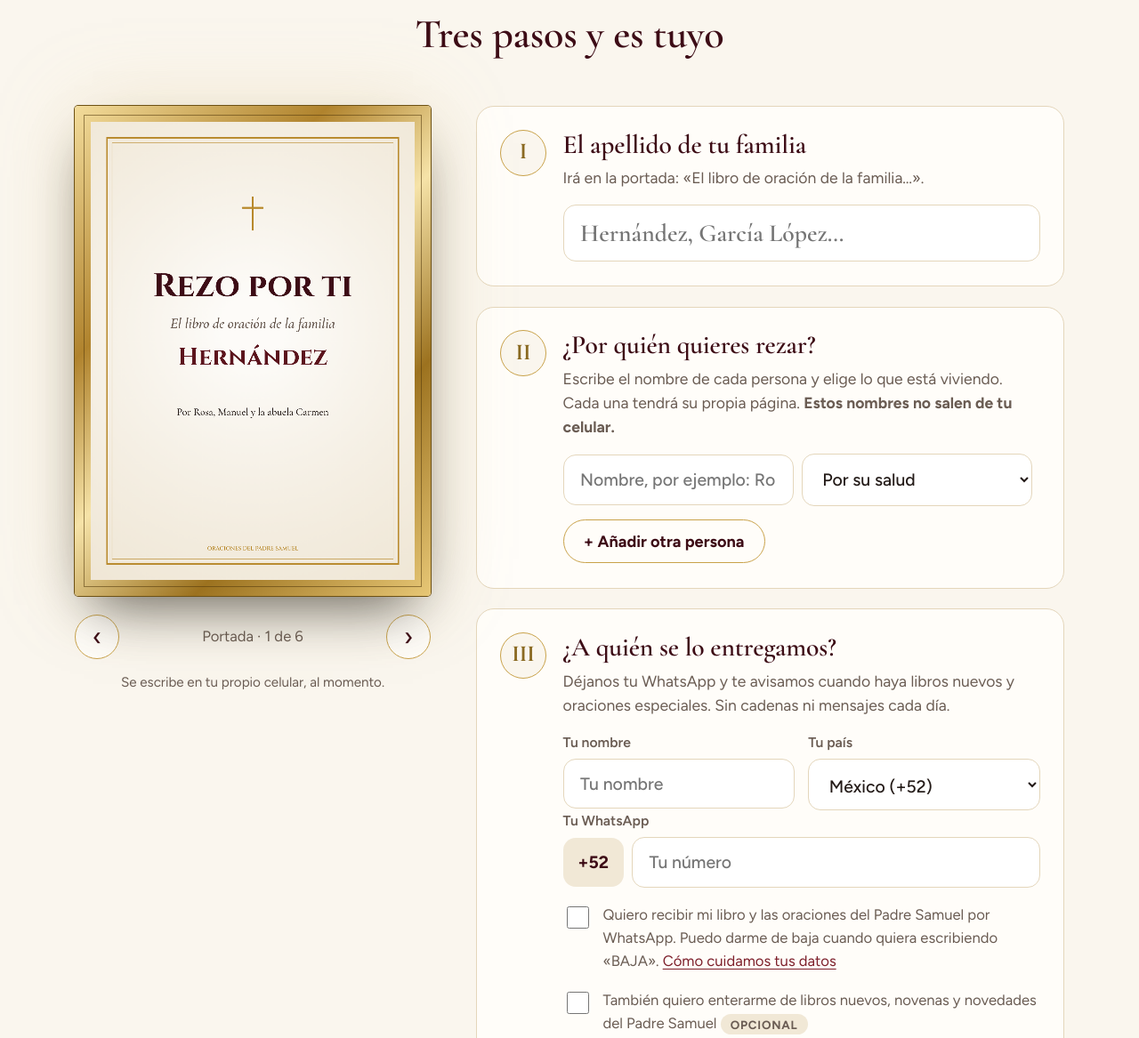
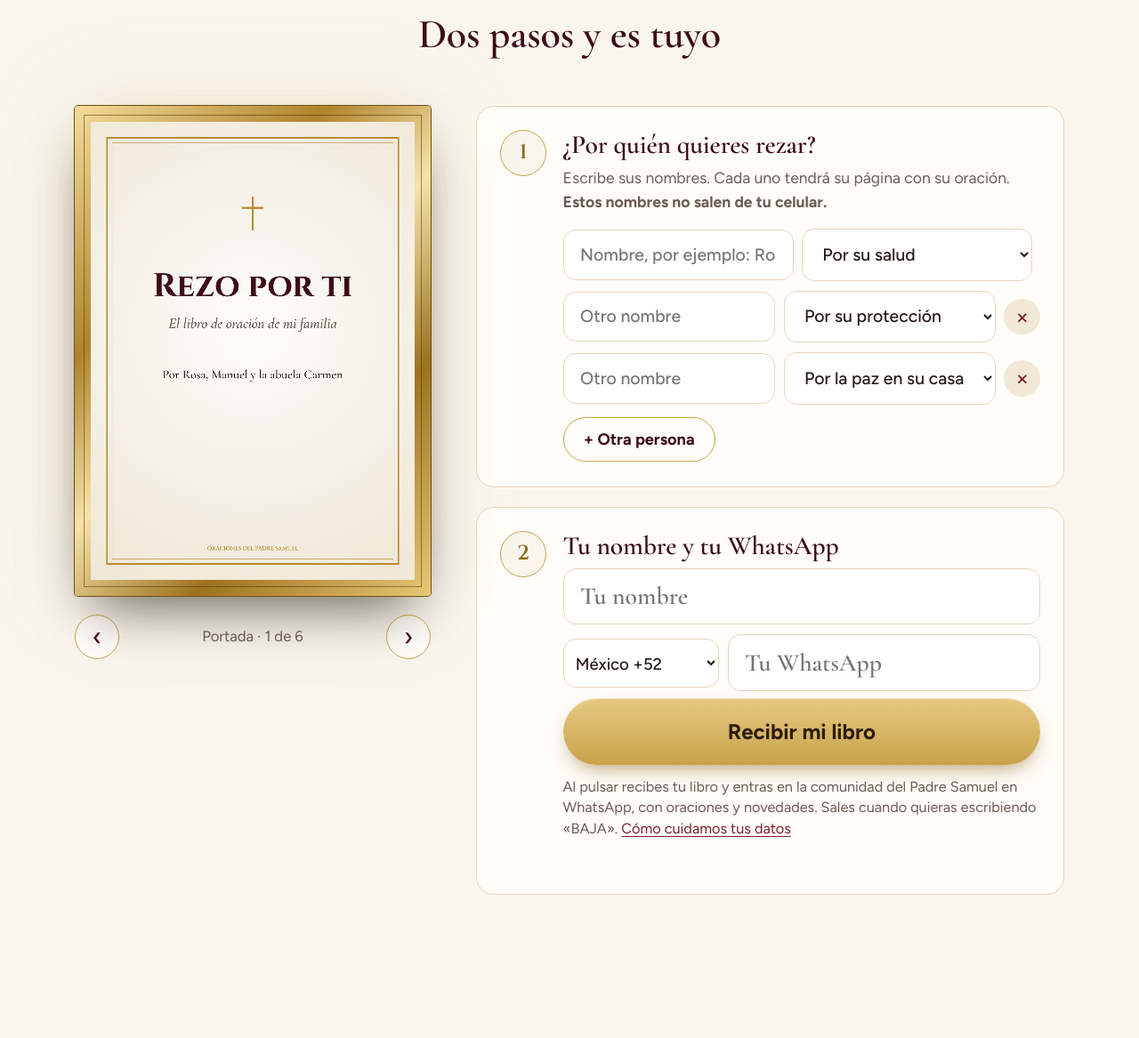
Before and after one commit to padresamuel/padresamuel.github.io, a plain HTML site: page rezo/index.html in a window 1280 px wide. Shown: the part 964-2131 px from the top of the page at 89% size. Drawn offline with nearby package versions, Linux system fonts and the light colour scheme.

Commit message:
Rezo por ti más sencillo: dos pasos, sin casillas, entra directo a la comunidad
Co-Authored-By: Claude Opus 5.5 <noreply@anthropic.com>

```diff
--- a/estilos.css
+++ b/estilos.css
@@ -274,3 +274,12 @@ details p{color:var(--suave);margin:.6rem 0 0}
 .final-com{margin-top:2.2rem}
 @media (max-width:640px){.persona{grid-template-columns:1fr auto}.persona select{grid-column:1/2}.persona .quita{grid-row:1/3;grid-column:2}.descargas.dos{grid-template-columns:1fr}}
 @media (max-width:640px){.previa .marco.pequeno{max-width:230px;margin:0 auto}.hojear{max-width:300px;margin:.7rem auto 0}}
+
+.boton.enorme{font-size:1.3rem;padding:1.25rem 2rem}
+.boton.verde{background:#25d366;color:#08331a;box-shadow:0 10px 24px -10px rgba(16,120,60,.8)}
+.tel .prefijo{width:auto;max-width:9.5rem;padding:.75rem .5rem;font-size:1rem}
+#nombre{margin:.4rem 0 .6rem}
+.letra-peq{font-size:.88rem;color:var(--suave);margin:.7rem 0 0;line-height:1.45}
+.final-mini{margin-top:1.6rem}.enlace{all:unset;cursor:pointer;color:var(--oro2);text-decoration:underline;font-size:.95rem}
+@media (max-width:640px){.tel{grid-template-columns:1fr}.tel .prefijo{max-width:none;width:100%}}
+body[data-seccion="rezo"] .wa-fija{display:none}body[data-seccion="rezo"].con-wa{padding-bottom:0}
--- a/rezo/index.html
+++ b/rezo/index.html
@@ -34,7 +34,7 @@
 <section id="taller" class="taller">
   <div class="taller-cab">
     <p class="antetitulo">Tu libro</p>
-    <h2>Tres pasos y es tuyo</h2>
+    <h2>Dos pasos y es tuyo</h2>
   </div>
 
   <div class="taller-cuerpo">
@@ -42,63 +42,42 @@
       <div class="previa-sticky">
         <div class="marco pequeno"><canvas id="cvPag" width="1240" height="1754" aria-label="Vista previa de la página"></canvas></div>
         <div class="hojear"><button type="button" id="ant" aria-label="Página anterior">‹</button><span id="numPag">Portada</span><button type="button" id="sig" aria-label="Página siguiente">›</button></div>
-        <p class="nota-previa">Se escribe en tu propio celular, al momento.</p>
       </div>
     </aside>
 
-    <div class="pasos">
+    <form id="form" class="pasos" novalidate>
       <article class="paso">
-        <span class="num">I</span>
+        <span class="num">1</span>
         <div>
-          <h3><label for="apellido">El apellido de tu familia</label></h3>
-          <p class="ayuda">Irá en la portada: «El libro de oración de la familia…».</p>
-          <input id="apellido" class="campo grande" maxlength="28" autocomplete="family-name" placeholder="Hernández, García López…">
+          <h3>¿Por quién quieres rezar?</h3>
+          <p class="ayuda">Escribe sus nombres. Cada uno tendrá su página con su oración. <strong>Estos nombres no salen de tu celular.</strong></p>
+          <div id="personas" class="personas"></div>
+          <button type="button" id="mas" class="boton claro mas">+ Otra persona</button>
         </div>
       </article>
 
       <article class="paso">
-        <span class="num">II</span>
+        <span class="num">2</span>
         <div>
-          <h3>¿Por quién quieres rezar?</h3>
-          <p class="ayuda">Escribe el nombre de cada persona y elige lo que está viviendo. Cada una tendrá su propia página. <strong>Estos nombres no salen de tu celular.</strong></p>
-          <div id="personas" class="personas"></div>
-          <button type="button" id="mas" class="boton claro mas">+ Añadir otra persona</button>
+          <h3>Tu nombre y tu WhatsApp</h3>
+          <input id="nombre" class="campo grande" autocomplete="given-name" maxlength="60" placeholder="Tu nombre" aria-label="Tu nombre">
+          <div class="tel"><select id="pais" class="campo prefijo" aria-label="Tu país"></select><input id="tel" class="campo grande" type="tel" inputmode="tel" autocomplete="tel-national" maxlength="18" placeholder="Tu WhatsApp" aria-label="Tu número de WhatsApp"></div>
+          <input id="web" name="web" class="trampa" tabindex="-1" autocomplete="off" aria-hidden="true">
+          <button class="boton ancho enorme" type="submit">Recibir mi libro</button>
+          <p class="letra-peq">Al pulsar recibes tu libro y entras en la comunidad del Padre Samuel en WhatsApp, con oraciones y novedades. Sales cuando quieras escribiendo «BAJA». <a href="../privacidad/">Cómo cuidamos tus datos</a></p>
+          <p id="aviso" class="aviso" role="alert"></p>
         </div>
       </article>
-
-      <article class="paso">
-        <span class="num">III</span>
-        <form id="form" class="form" novalidate>
-          <h3>¿A quién se lo entregamos?</h3>
-          <p class="ayuda">Déjanos tu WhatsApp y te avisamos cuando haya libros nuevos y oraciones especiales. Sin cadenas ni mensajes cada día.</p>
-          <div class="fila">
-            <div><label class="mini" for="nombre">Tu nombre</label><input id="nombre" class="campo" autocomplete="given-name" maxlength="60" placeholder="Tu nombre"></div>
-            <div><label class="mini" for="pais">Tu país</label><select id="pais" class="campo"></select></div>
-          </div>
-          <label class="mini" for="tel">Tu WhatsApp</label>
-          <div class="tel"><span id="prefijo">+52</span><input id="tel" class="campo" type="tel" inputmode="tel" autocomplete="tel-national" maxlength="18" placeholder="Tu número"></div>
-          <input id="web" name="web" class="trampa" tabindex="-1" autocomplete="off" aria-hidden="true">
-          <label class="consent"><input id="acepto" type="checkbox"> <span>Quiero recibir mi libro y las oraciones del Padre Samuel por WhatsApp. Puedo darme de baja cuando quiera escribiendo «BAJA». <a href="../privacidad/">Cómo cuidamos tus datos</a></span></label>
-          <label class="consent"><input id="avisos" type="checkbox"> <span>También quiero enterarme de libros nuevos, novenas y novedades del Padre Samuel <span class="opcional">opcional</span></span></label>
-          <button class="boton ancho" type="submit">Recibir mi libro</button>
-          <p id="aviso" class="aviso" role="alert"></p>
-        </form>
-      </article>
-    </div>
+    </form>
   </div>
 </section>
 
 <section id="final" class="final" hidden>
   <p class="antetitulo">Listo</p>
-  <h2>Tu libro ya está hecho, <span id="fNombre"></span></h2>
-  <p class="entrada">Guárdalo en tu celular o imprímelo. Y si quieres, mándale a cada persona su estampa: «Hoy recé por ti».</p>
-  <div class="descargas dos">
-    <button class="tarjeta-d" id="bajaPDF"><span class="ico">📖</span><b>Descargar mi libro</b><small>PDF en letra grande, una página por persona, para rezar o imprimir</small></button>
-    <a class="tarjeta-d" id="bajaWA" hidden rel="noopener"><span class="ico">💬</span><b>Recibirlo también por WhatsApp</b><small>Escríbele al Padre Samuel y guárdalo en tu chat</small></a>
-  </div>
-  <h3 class="estampas-tit">Una estampa para cada uno</h3>
-  <div id="estampasWA" class="estampas-wa"></div>
-  <p class="final-com"><a class="boton" id="finCanal" rel="noopener">💬 Únete a la comunidad en WhatsApp</a></p>
+  <h2>Tu libro ya está en tu celular, <span id="fNombre"></span></h2>
+  <p class="entrada">Ahora pulsa el botón verde y luego <b>«Seguir»</b>: cada mañana te llegará una oración del Padre Samuel.</p>
+  <p><a class="boton verde enorme" id="finCanal" rel="noopener">💬 Entrar en la comunidad</a></p>
+  <p class="final-mini"><button type="button" id="bajaPDF" class="enlace">¿No se descargó el libro? Descárgalo otra vez</button></p>
 </section>
 
 <section class="ritual">
@@ -118,7 +97,7 @@
   <h2>Preguntas</h2>
   <details><summary>¿Es gratis de verdad?</summary><p>Sí. El libro es gratis y lo seguirá siendo. No pedimos tarjeta ni hay nada que pagar después.</p></details>
   <details><summary>¿Qué hacen con los nombres de mi familia?</summary><p>Nada, porque no nos llegan: el libro se escribe en tu propio celular. Los nombres y lo que vive cada persona no se envían ni se guardan en ningún sitio.</p></details>
-  <details><summary>¿Y con mi WhatsApp?</summary><p>Solo lo usamos para mandarte oraciones y, si marcaste la segunda casilla, avisos de libros y novenas. Nunca lo vendemos ni lo compartimos, y no te escribimos todos los días. Para darte de baja, escribe «BAJA» y te borramos.</p></details>
+  <details><summary>¿Y con mi WhatsApp?</summary><p>Solo lo usamos para mandarte oraciones y novedades del Padre Samuel, como libros nuevos y novenas. Nunca lo vendemos ni lo compartimos, y no te escribimos todos los días. Para darte de baja, escribe «BAJA» y te borramos.</p></details>
   <details><summary>¿Puedo hacer otro libro para otra familia?</summary><p>Claro. Haz tantos como quieras y regálaselos.</p></details>
   <details><summary>¿Lo puedo imprimir?</summary><p>Sí. Está en tamaño A4: llévalo a cualquier centro de copiado y queda muy bien encuadernado con un espiral sencillo.</p></details>
 </section>
--- a/rezo/rezo.js
+++ b/rezo/rezo.js
@@ -19,14 +19,14 @@
   ];
   const PAISES = [["México", "52"], ["Colombia", "57"], ["Argentina", "54"], ["Perú", "51"], ["Venezuela", "58"], ["Chile", "56"], ["Ecuador", "593"], ["Guatemala", "502"], ["Cuba", "53"], ["Bolivia", "591"], ["República Dominicana", "1"], ["Honduras", "504"], ["Paraguay", "595"], ["El Salvador", "503"], ["Nicaragua", "505"], ["Costa Rica", "506"], ["Panamá", "507"], ["Uruguay", "598"], ["Puerto Rico", "1"], ["Estados Unidos", "1"], ["España", "34"], ["Otro país", ""]];
   const EJ = [{ n: "Rosa", nec: "salud" }, { n: "Manuel", nec: "trabajo" }, { n: "la abuela Carmen", nec: "mayor" }];
-  const st = { ap: "", personas: [{ n: "", nec: "salud" }], pag: 0, tu: "" };
+  const st = { personas: [{ n: "", nec: "salud" }, { n: "", nec: "proteccion" }, { n: "", nec: "paz" }], pag: 0, tu: "" };
 
   // ---------- texto ----------
   const limpia = t => (t || "").replace(/\s+/g, " ").trim();
   const PART = new Set(["de", "del", "la", "las", "los", "y", "e"]);
   const formatea = a => limpia(a.replace(/[^\p{L}\s'\-]/gu, "")).split(" ").filter(Boolean).map((w, i, ws) => { const l = w.toLocaleLowerCase("es"); return PART.has(l) && i < ws.length - 1 ? l : l.charAt(0).toLocaleUpperCase("es") + l.slice(1); }).join(" ");
   const gente = () => { const v = st.personas.filter(p => limpia(p.n)); return v.length ? v.map(p => ({ n: limpia(p.n), nec: p.nec })) : EJ; };
-  const familia = () => formatea(st.ap) || "Hernández";
+  const deQuien = () => limpia(st.tu) ? "Preparado con cariño por " + limpia(st.tu) : "";
   const nec = id => NEC.find(x => x.id === id) || NEC[0];
   // «a el abuelo» → «al abuelo», «de el» → «del»
   const nombra = (t, n) => t.split("{N}").join(n).replace(/\ba el /g, "al ").replace(/\bde el /g, "del ").replace(/\bA el /g, "Al ");
@@ -46,12 +46,11 @@
   function portada(ctx, W, H) {
     fondo(ctx, W, H); cruz(ctx, W / 2, H * .2, W * .05);
     ctx.fillStyle = VINO; ctx.font = `700 ${W * .1}px Cinzel`; ctx.fillText("Rezo por ti", W / 2, H * .38);
-    ctx.font = `italic 600 ${W * .045}px "Cormorant Garamond"`; ctx.fillStyle = SUAVE; ctx.fillText("El libro de oración de la familia", W / 2, H * .45);
-    const s = ajusta(ctx, familia(), '700 {s}px Cinzel', Math.round(W * .075), W * .75); ctx.font = `700 ${s}px Cinzel`; ctx.fillStyle = "#5c141d"; ctx.fillText(familia(), W / 2, H * .53);
-    ctx.font = `500 ${W * .032}px "Cormorant Garamond"`; ctx.fillStyle = TINTA;
+    ctx.font = `italic 600 ${W * .045}px "Cormorant Garamond"`; ctx.fillStyle = SUAVE; ctx.fillText("El libro de oración de mi familia", W / 2, H * .45);
+    ctx.font = `500 ${W * .038}px "Cormorant Garamond"`; ctx.fillStyle = TINTA;
     const ns = gente().map(p => p.n); const txt = "Por " + (ns.length === 1 ? ns[0] : ns.slice(0, -1).join(", ") + " y " + ns[ns.length - 1]);
-    lineas(ctx, txt, W * .7).slice(0, 5).forEach((l, i) => ctx.fillText(l, W / 2, H * .64 + i * W * .046));
-    if (st.tu) { ctx.font = `italic 500 ${W * .028}px "Cormorant Garamond"`; ctx.fillStyle = SUAVE; ctx.fillText("Preparado con cariño por " + limpia(st.tu), W / 2, H * .86); }
+    lineas(ctx, txt, W * .7).slice(0, 6).forEach((l, i) => ctx.fillText(l, W / 2, H * .56 + i * W * .055));
+    if (deQuien()) { ctx.font = `italic 500 ${W * .03}px "Cormorant Garamond"`; ctx.fillStyle = SUAVE; ctx.fillText(deQuien(), W / 2, H * .86); }
     pie(ctx, W, H);
   }
   function guia(ctx, W, H) {
@@ -79,7 +78,6 @@
   function cierre(ctx, W, H) {
     fondo(ctx, W, H); cruz(ctx, W / 2, H * .13, W * .04);
     ctx.fillStyle = VINO; ctx.font = `700 ${W * .048}px Cinzel`; ctx.fillText("Por toda la familia", W / 2, H * .24);
-    ctx.font = `italic 600 ${W * .034}px "Cormorant Garamond"`; ctx.fillStyle = SUAVE; ctx.fillText("familia " + familia(), W / 2, H * .285);
     const t = `Señor, tú conoces a cada uno de los que he nombrado en este libro. Los pongo a todos en tus manos: a los que están cerca y a los que están lejos, a los que te buscan y a los que todavía no. Une a esta familia con un lazo que no se rompa, que nos sepamos perdonar y que nadie se sienta solo. Y cuando yo no sepa qué pedir, reza tú por ellos. María, Madre nuestra, cúbrenos con tu manto. Amén.`;
     ctx.font = `500 ${W * .039}px "Cormorant Garamond"`; ctx.fillStyle = TINTA; let y = H * .36;
     lineas(ctx, t, W * .74).forEach(l => { ctx.fillText(l, W / 2, y); y += W * .057; });
@@ -128,37 +126,42 @@
   function pdf() {
     const { jsPDF } = window.jspdf, d = new jsPDF({ unit: "mm", format: "a4", compress: true });
     paginas().forEach(([, f], i) => { const c = document.createElement("canvas"); c.width = 1654; c.height = 2339; f(c.getContext("2d"), c.width, c.height); if (i) d.addPage(); d.addImage(c.toDataURL("image/jpeg", .88), "JPEG", 0, 0, 210, 297); });
-    d.setProperties({ title: "Rezo por ti - familia " + familia(), creator: "Oraciones del Padre Samuel" });
-    d.save(`Rezo por ti - familia ${familia()}.pdf`);
+    d.setProperties({ title: "Rezo por ti", creator: "Oraciones del Padre Samuel" });
+    d.save("Rezo por ti - mi libro de oración.pdf");
   }
-  async function envia(ev) {
+  function envia(ev) {
     ev.preventDefault(); const av = $("#aviso");
     const nombre = limpia($("#nombre").value), tel = $("#tel").value.replace(/[^\d]/g, ""), pais = $("#pais").value;
-    if (!st.personas.some(p => limpia(p.n))) { av.textContent = "Escribe al menos un nombre en el paso II."; document.querySelector("#personas input").focus(); return; }
+    if (!st.personas.some(p => limpia(p.n))) { av.textContent = "Escribe al menos un nombre en el paso 1."; document.querySelector("#personas input").focus(); return; }
     if (!nombre) { av.textContent = "Escribe tu nombre."; $("#nombre").focus(); return; }
     if (tel.length < 7) { av.textContent = "Revisa tu número de WhatsApp: parece que falta algo."; $("#tel").focus(); return; }
-    if (!$("#acepto").checked) { av.textContent = "Marca la primera casilla para recibir tu libro."; return; }
     av.textContent = ""; st.tu = nombre; pinta();
     const pre = (PAISES.find(x => x[0] === pais) || [, ""])[1];
-    const datos = new URLSearchParams({ nombre, whatsapp: (pre ? "+" + pre + " " : "") + tel, pais, regalo: "Rezo por ti", acepta: "si", avisos: $("#avisos").checked ? "si" : "no", web: $("#web").value });
-    // Solo viajan nombre, WhatsApp, país y consentimiento. Los nombres de la familia NO se envían.
-    const clave = "ps_enviado_" + tel; let ya = false; try { ya = !!sessionStorage.getItem(clave); } catch (e) {}
-    if (C.COMUNIDAD_ENDPOINT && !ya) { try { sessionStorage.setItem(clave, "1"); } catch (e) {} try { await fetch(C.COMUNIDAD_ENDPOINT, { method: "POST", mode: "no-cors", body: datos }); } catch (e) { /* nunca dejamos a nadie sin su libro */ } }
+    // Solo viajan nombre, WhatsApp y país. Los nombres de la familia NO se envían.
+    const datos = new URLSearchParams({ nombre, whatsapp: (pre ? "+" + pre + " " : "") + tel, pais, regalo: "Rezo por ti", acepta: "si", avisos: "si", web: $("#web").value });
+    const clave = "ps_enviado_" + tel; let ya = false; try { ya = !!sessionStorage.getItem(clave); sessionStorage.setItem(clave, "1"); } catch (e) {}
+    if (C.COMUNIDAD_ENDPOINT && !ya) { try { fetch(C.COMUNIDAD_ENDPOINT, { method: "POST", mode: "no-cors", body: datos, keepalive: true }); } catch (e) {} }
+    try { pdf(); } catch (e) {}
     $("#fNombre").textContent = nombre.split(" ")[0];
-    const ew = $("#estampasWA"); ew.innerHTML = "";
-    gente().forEach(p => { const b = document.createElement("button"); b.className = "boton claro"; b.textContent = "Estampa para " + p.n; b.onclick = () => estampa(p).toBlob(x => bajaBlob(x, `Hoy recé por ti - ${p.n}.jpg`), "image/jpeg", .92); ew.appendChild(b); });
-    if (C.WA_NEGOCIO) { const a = $("#bajaWA"); a.href = `https://wa.me/${C.WA_NEGOCIO}?text=${encodeURIComponent("Hola Padre Samuel, soy " + nombre + ". Quiero mi libro REZO POR TI 🙏")}`; a.hidden = false; }
-    const fc = $("#finCanal"); if (C.WHATSAPP) fc.href = C.WHATSAPP; else fc.hidden = true;
+    const fc = $("#finCanal"); fc.href = C.WHATSAPP || "../";
     const fin = $("#final"); fin.hidden = false; fin.scrollIntoView({ behavior: "smooth" });
+    // Directo a la comunidad (en iPhone abrir solo puede cortar la descarga: allí se queda el botón verde)
+    if (C.WHATSAPP && !/iPad|iPhone|iPod/.test(navigator.userAgent)) setTimeout(() => { location.href = C.WHATSAPP; }, 2500);
+  }
+  function paisPorDefecto() {
+    let tz = ""; try { tz = Intl.DateTimeFormat().resolvedOptions().timeZone || ""; } catch (e) {}
+    const M = { Mexico: "México", Monterrey: "México", Cancun: "México", Merida: "México", Tijuana: "México", Chihuahua: "México", Hermosillo: "México", Mazatlan: "México", Bogota: "Colombia", Buenos_Aires: "Argentina", Argentina: "Argentina", Cordoba: "Argentina", Lima: "Perú", Caracas: "Venezuela", Santiago: "Chile", Guayaquil: "Ecuador", Guatemala: "Guatemala", Havana: "Cuba", La_Paz: "Bolivia", Santo_Domingo: "República Dominicana", Tegucigalpa: "Honduras", Asuncion: "Paraguay", El_Salvador: "El Salvador", Managua: "Nicaragua", Costa_Rica: "Costa Rica", Panama: "Panamá", Montevideo: "Uruguay", Puerto_Rico: "Puerto Rico", Madrid: "España", Canary: "España", New_York: "Estados Unidos", Chicago: "Estados Unidos", Los_Angeles: "Estados Unidos", Denver: "Estados Unidos", Phoenix: "Estados Unidos" };
+    for (const k in M) if (tz.includes(k)) return M[k];
+    return "México";
   }
   async function inicia() {
-    const sp = $("#pais"); sp.innerHTML = PAISES.map(([n, p]) => `<option value="${n}">${n}${p ? " (+" + p + ")" : ""}</option>`).join("");
-    sp.onchange = () => { const p = PAISES.find(x => x[0] === sp.value)[1]; $("#prefijo").textContent = p ? "+" + p : "+"; };
+    const sp = $("#pais"); sp.innerHTML = PAISES.map(([n, p]) => `<option value="${n}">${n}${p ? " +" + p : ""}</option>`).join("");
+    sp.value = paisPorDefecto();
     filas();
     $("#mas").onclick = () => { st.personas.push({ n: "", nec: "salud" }); filas(); const ins = document.querySelectorAll("#personas input"); ins[ins.length - 1].focus(); };
-    $("#apellido").oninput = e => { st.ap = e.target.value; st.pag = 0; pinta(); };
     $("#ant").onclick = () => { st.pag = Math.max(0, st.pag - 1); pinta(); };
     $("#sig").onclick = () => { st.pag = Math.min(paginas().length - 1, st.pag + 1); pinta(); };
+    $("#nombre").oninput = e => { st.tu = e.target.value; st.pag = 0; pinta(); };
     $("#form").addEventListener("submit", envia); $("#bajaPDF").onclick = pdf;
     await Promise.all(['700 40px Cinzel', '600 40px Cinzel', '500 40px "Cormorant Garamond"', 'italic 600 40px "Cormorant Garamond"', 'italic 500 40px "Cormorant Garamond"'].map(f => document.fonts.load(f)));
     const h = $("#cvHeroe"); persona(h.getContext("2d"), h.width, h.height, { n: "Rosa", nec: "salud" }, 1);
```
Also changed, not shown: privacidad/index.html (+2 -2 lines).
